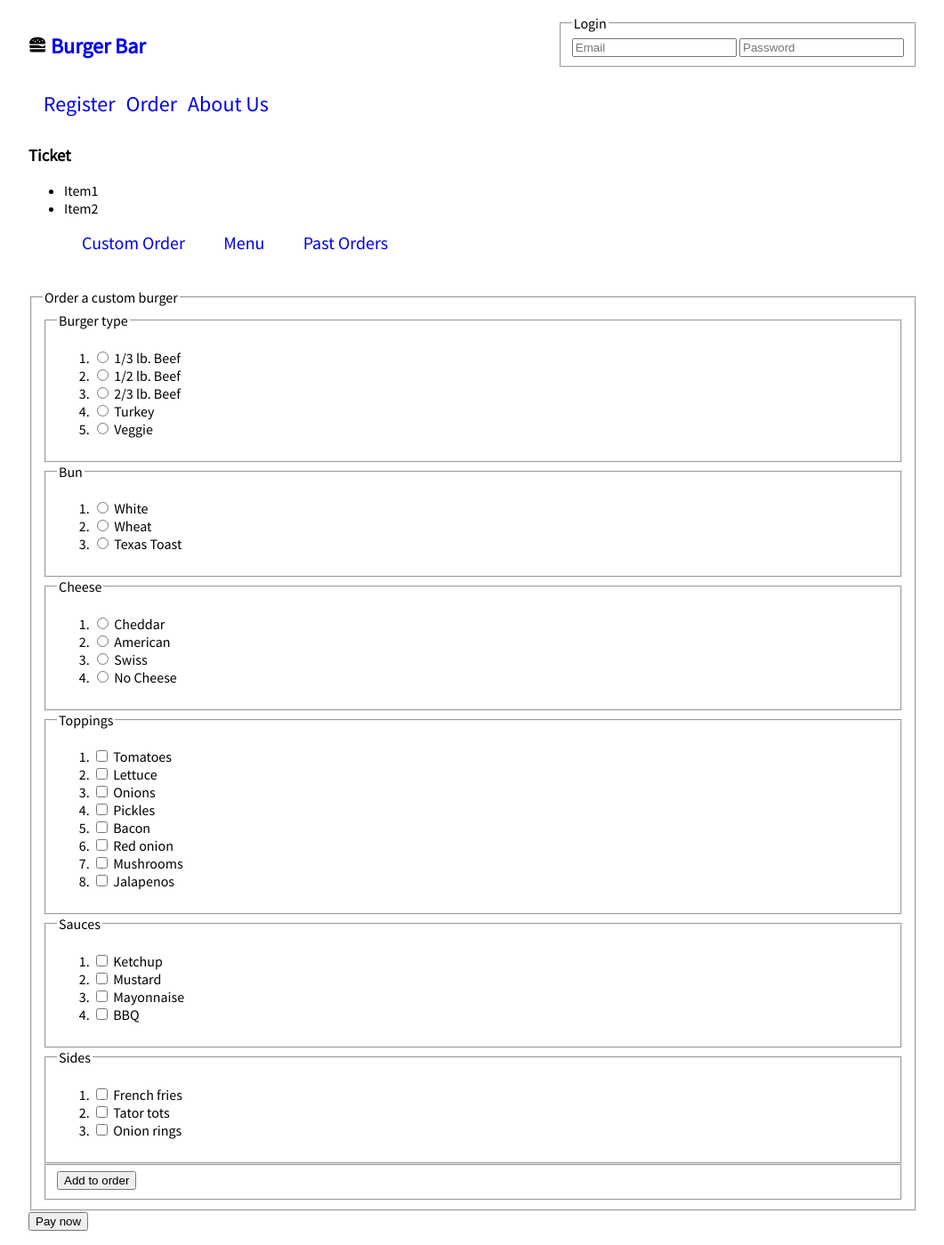
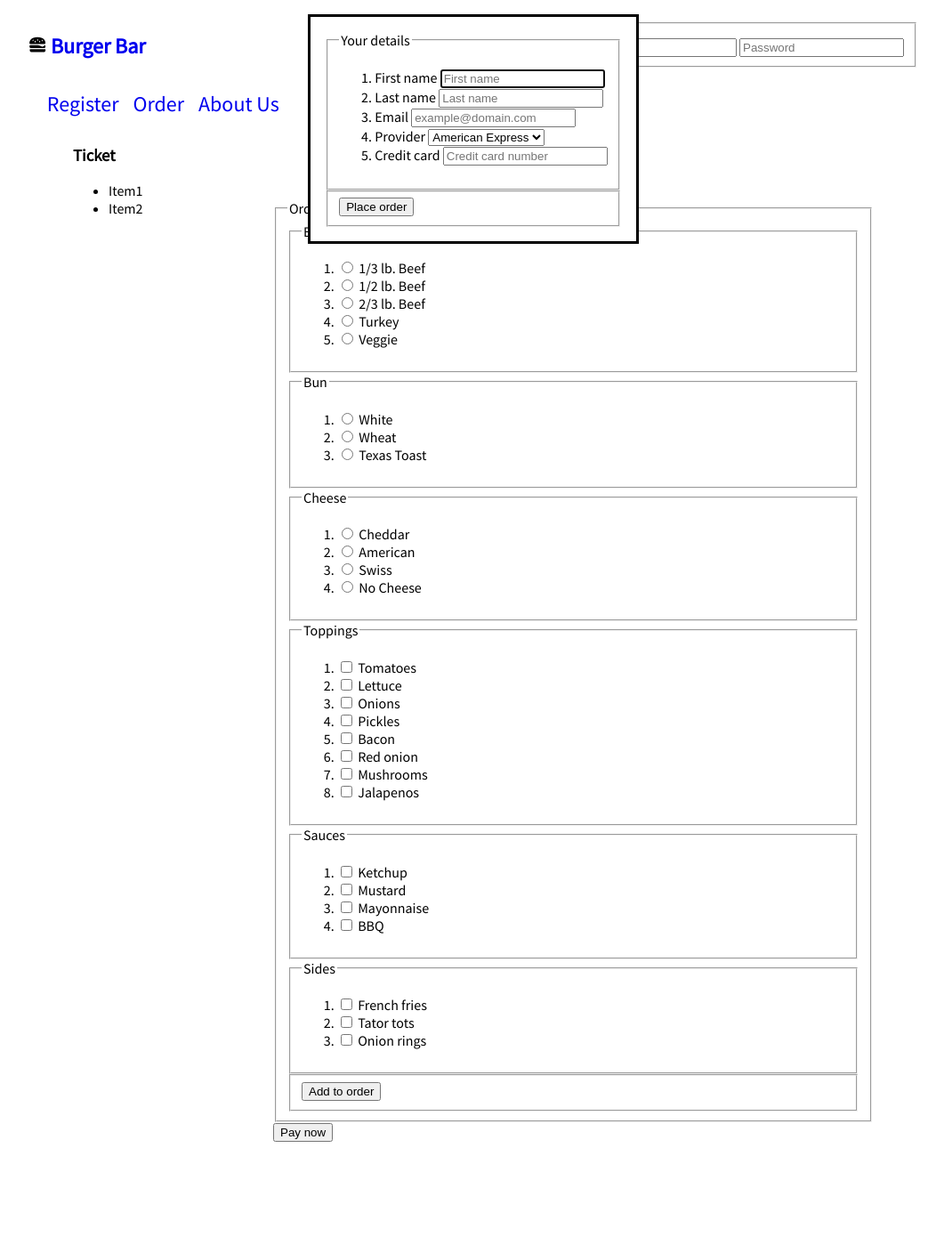
Before and after one commit to aryamccarthy/BurgerBar, a PHP site: page /html/custom-order.html in a window 1280 px wide. Shown: the whole page at 89% size, without its empty margins (108-1169 px from the left). After the commit the page ends 1283 px from the top, so only its background shows below. Run offline with PHP 8.4, Linux system fonts and the light colour scheme; some libraries are stand-ins or nearby versions.

Commit message:
Spread JS and CSS's reach to more HTML pages.

```diff
--- a/css/stylesheet.css
+++ b/css/stylesheet.css
@@ -10,7 +10,8 @@ body {
 }
 
 main {
-  clear: both;
+  width: 90%;
+  margin: 0 auto;
 }
 
 body > header #title {
@@ -35,7 +36,7 @@ body > nav ul {
 
 body > nav ul li {
   float: left;
-  margin-left: 0.75em;
+  margin-left: 1em;
   display: table-cell;
   vertical-align: middle;
 }
@@ -86,6 +87,21 @@ main nav li a {
   padding: 0 1em;
 }
 
+section[id$="ordering"] {
+  float: right;
+  width: 75%;
+}
+
+section#ticket {
+  float: left;
+  width: 25%;
+}
+
+dialog {
+  clear: both;
+  display: block;
+}
+
 body > header a h1::before {
     display: inline-block;
     width: 20px;
--- a/html/account-form.html
+++ b/html/account-form.html
@@ -16,6 +16,7 @@
 		<h2><a href="index.html">Order</a></h2>
 		<h2><a href="about.html">About Us</a></h2>
 	</nav>
+	<main>
 <form id=login action= "index.html">
 	<fieldset>
 		<legend>Your details</legend>
@@ -56,5 +57,6 @@
     	<input type="submit" value="Create an account">
 
 </form>
+</main>
 </body>
 </html>
--- a/html/header.html
+++ b/html/header.html
@@ -14,6 +14,7 @@
           <input type="email" name="login_email" pattern="^[a-z0-9._%+-]+@[a-z0-9.-]+\.[a-z]{2,4}$" placeholder="Email" required/>
           <input type="password" name="login_password" pattern=".{8,24}" placeholder="Password" required/>
       </fieldset>
+      <input type="submit" style="visibility: hidden; position: absolute;" />
     </form>
   </section>
   <!--Appears while logged in until logout.-->
--- a/html/order-confirmation.html
+++ b/html/order-confirmation.html
@@ -5,9 +5,12 @@
 		<meta charset="UTF-8">
 		<meta name=viewport content="width=device-width,initial-scale=1,minimum-scale=1,maximum-scale=1,user-scalable=no"/>
 		<meta name="description" content="About">
-		<meta name="keywords" content="burgers,food,truck,order,menu">
+		<link rel="stylesheet" type="text/css" href="../css/stylesheet.css">
+		<script type="text/javascript" src="http://ajax.googleapis.com/ajax/libs/jquery/1.11.1/jquery.min.js"></script>
+		<script type="text/javascript" src="../js/include.js"></script>
 	</head>
 	<body>
+		<header></header>
 		<nav>
 			<h2><a href="account-form.html">Register</a></h2>
 			<h2><a href="index.html">Order</a></h2>
```
